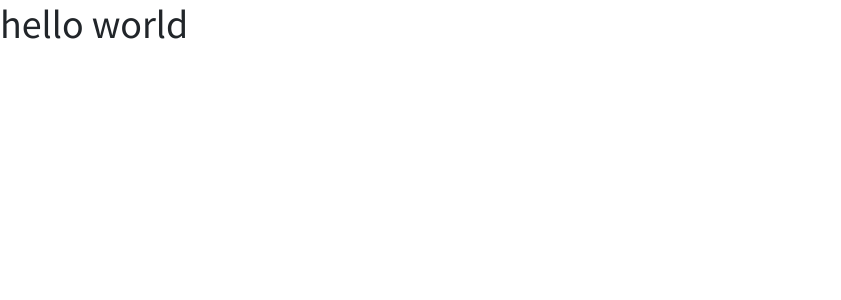
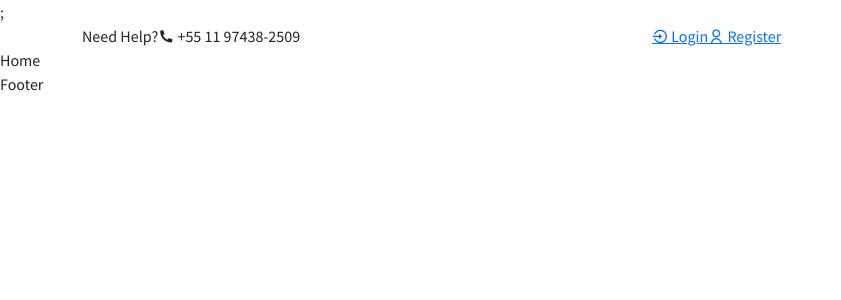
Before and after one commit to antoniovbraz/projeto_integrador_testes, a React (Create React App) app: page /home in a window 1280 px wide. Shown: the top 300 px of the page, without its empty margins (0-841 px from the left). Built offline with nearby package versions, Linux system fonts and the light colour scheme.

Commit message:
Started creating the CSS base rules and structuring the header

```diff
--- a/src/App.js
+++ b/src/App.js
@@ -1,7 +1,7 @@
+import Layout from "./components/Layout/Layout";
+
 function App() {
-  return (
-    <h1>hello world</h1>
-  );
+  return <Layout />;
 }
 
 export default App;
--- a/src/components/Header/Header.jsx
+++ b/src/components/Header/Header.jsx
@@ -1,7 +1,39 @@
 import React from "react";
 
+import { Container, Row, Col } from "reactstrap";
+import { Link } from "react-router-dom";
+
 const Header = () => {
-  return <div>Header</div>;
+  return (
+    <header className="header">
+      {/* ==== header top ==== */};
+      <div className="header_top">
+        <Container>
+          <Row>
+            <Col lg="6" md="6" sm="6">
+              <div className="header_top_left">
+                <span>Need Help?</span>
+                <span className="header_top_left">
+                  <i class="ri-phone-fill"></i> +55 11 97438-2509
+                </span>
+              </div>
+            </Col>
+            <Col lg="6" md="6" sm="6">
+              <div className="header_top_right">
+                <Link to="#">
+                  <i class="ri-login-circle-line"></i> Login
+                </Link>
+
+                <Link to="#">
+                  <i class="ri-user-line"></i> Register
+                </Link>
+              </div>
+            </Col>
+          </Row>
+        </Container>
+      </div>
+    </header>
+  );
 };
 
 export default Header;
--- a/src/index.css
+++ b/src/index.css
@@ -1,14 +1,98 @@
 /* ===== google fonts ===== */
-@import url('https://fonts.googleapis.com/css2?family=Source+Sans+Pro:wght@200;300;400;600;700;900&display=swap');
+@import url("https://fonts.googleapis.com/css2?family=Source+Sans+Pro:wght@200;300;400;600;700;900&display=swap");
 
 /* ===== base style ===== */
 * {
-margin: 0;
-padding: 0;
-box-sizing: border-box;
-font-family: 'Source Sans Pro', sans-serif;
+  margin: 0;
+  padding: 0;
+  box-sizing: border-box;
+  font-family: "Source Sans Pro", sans-serif;
 }
 
+/* ===== pre-define css ===== */
+h1,
+h2,
+h3,
+h4,
+h5,
+h6 {
+  color: #f46036;
+  font-weight: 600;
+  margin-bottom: 0;
+}
 
+h3,
+h4 {
+  font-size: 1.8rem;
+}
 
-/* ===== pre-define css ===== */
+h5,
+h6 {
+  font-size: 1.2rem;
+}
+
+a {
+  text-decoration: none;
+  color: unset;
+}
+
+a:hover {
+  color: unset;
+}
+
+ul {
+  margin: 0;
+  list-style: none;
+}
+
+.section_title {
+  color: #f46036;
+  font-weight: 600;
+  font-size: 2rem;
+}
+
+.section_subtitle {
+  counter-reset: #3aaed8;
+  font-weight: 600;
+  font-size: 1.2rem;
+}
+
+.section_description {
+  color: #b9baa3;
+  font-size: 0.9rem;
+  line-height: 30px;
+}
+
+section {
+  padding: 50px 0px;
+}
+
+.btn {
+  padding: 7px 15 px;
+  background: #f46036;
+  color: #d6d5c9;
+  border: none;
+  outline: none;
+  border-radius: 5px;
+  transition: 0.3s;
+}
+
+.btn:hover {
+  color: #d6d5c9;
+  background: #f45f36e0;
+}
+
+/* ===== pre-define css responsiveness ===== */
+@media only screen and (max-width: 768px) {
+  section {
+    padding: 30px 0px;
+  }
+
+  .section_title {
+    font-size: 1.6rem;
+  }
+
+  .section_subtitle {
+    font-size: 1.1rem;
+  }
+}
```
